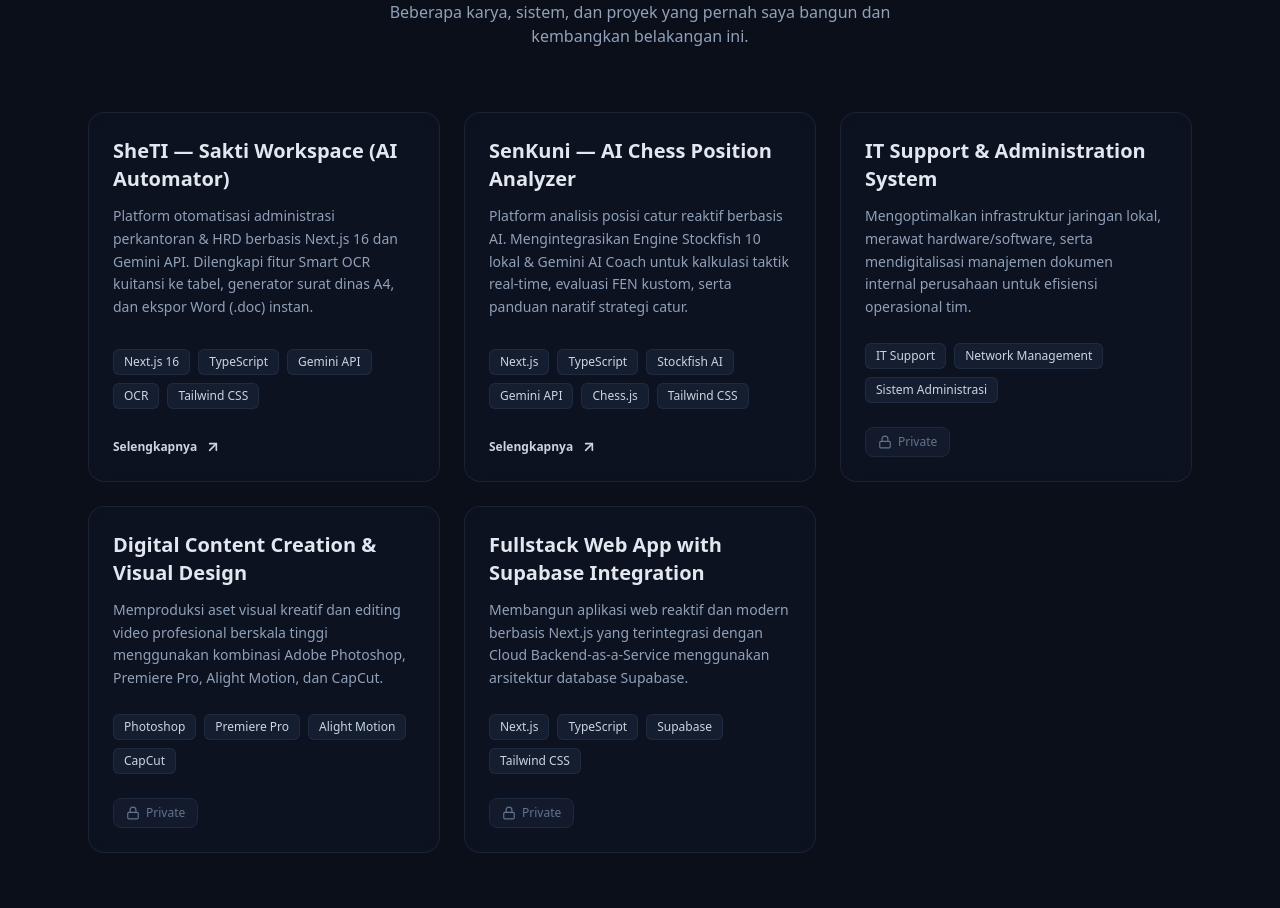
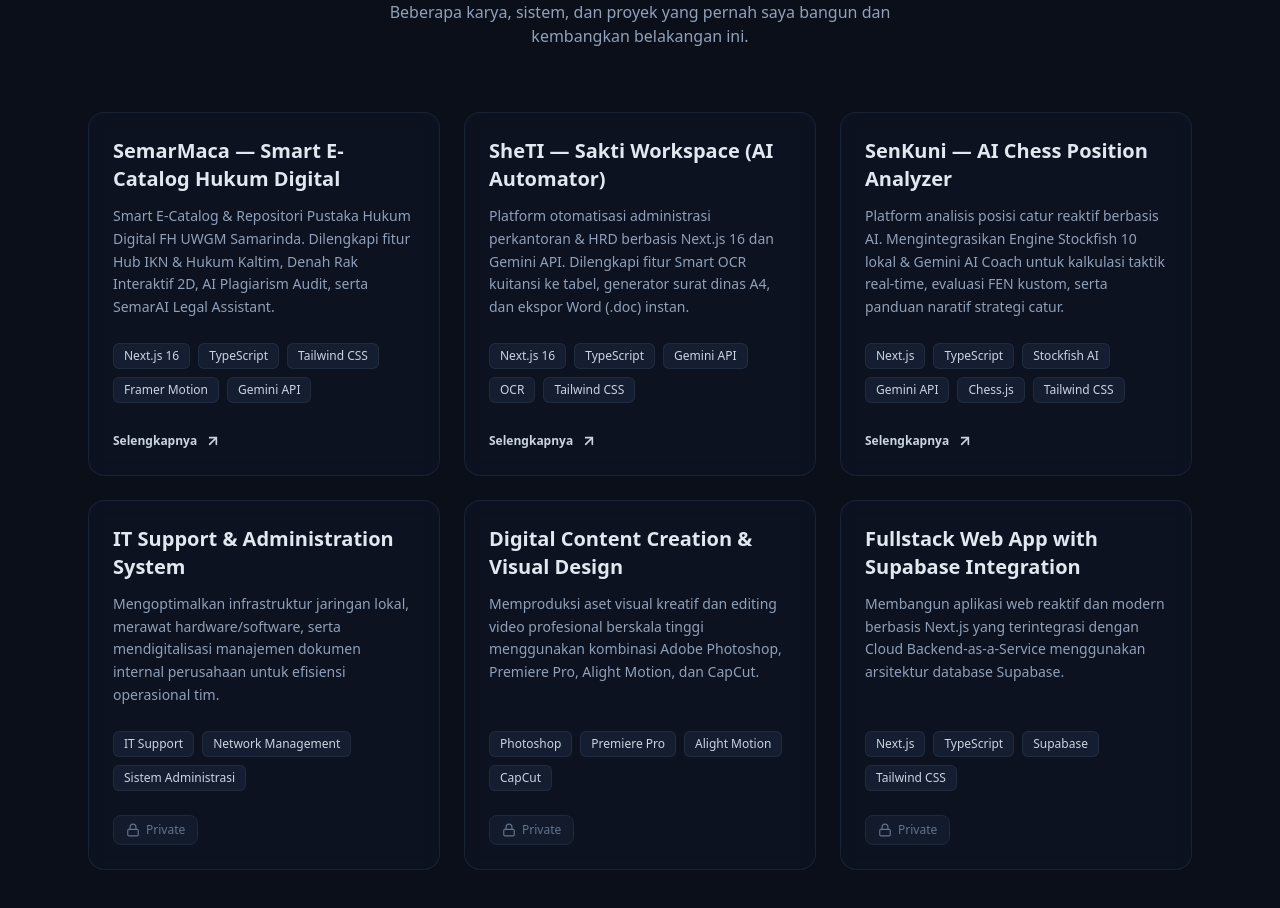
Before and after one commit to RobertDace/Portofolio, a Next.js app: page / in a window 1280 px wide. Shown: the part 960-1868 px from the top of the page. Built offline with nearby package versions, Linux system fonts and the light colour scheme.

Commit message:
feat: tambah proyek SemarMaca v2.0 ke portofolio

```diff
--- a/components/Projects.tsx
+++ b/components/Projects.tsx
@@ -5,17 +5,24 @@ import { motion, Variants } from "framer-motion";
 export default function Projects() {
   const projectList = [
     {
+      title: "SemarMaca — Smart E-Catalog Hukum Digital",
+      description: "Smart E-Catalog & Repositori Pustaka Hukum Digital FH UWGM Samarinda. Dilengkapi fitur Hub IKN & Hukum Kaltim, Denah Rak Interaktif 2D, AI Plagiarism Audit, serta SemarAI Legal Assistant.",
+      tags: ["Next.js 16", "TypeScript", "Tailwind CSS", "Framer Motion", "Gemini API"],
+      link: "https://semar-maca.vercel.app/", // Ganti dengan URL Vercel SemarMaca milikmu
+      isPrivate: false,
+    },
+    {
       title: "SheTI — Sakti Workspace (AI Automator)",
       description: "Platform otomatisasi administrasi perkantoran & HRD berbasis Next.js 16 dan Gemini API. Dilengkapi fitur Smart OCR kuitansi ke tabel, generator surat dinas A4, dan ekspor Word (.doc) instan.",
       tags: ["Next.js 16", "TypeScript", "Gemini API", "OCR", "Tailwind CSS"],
-      link: "https://sheti-workspace.vercel.app", // Sesuaikan dengan link Vercel SheTI milikmu
+      link: "https://she-ti.vercel.app/",
       isPrivate: false,
     },
     {
       title: "SenKuni — AI Chess Position Analyzer",
       description: "Platform analisis posisi catur reaktif berbasis AI. Mengintegrasikan Engine Stockfish 10 lokal & Gemini AI Coach untuk kalkulasi taktik real-time, evaluasi FEN kustom, serta panduan naratif strategi catur.",
       tags: ["Next.js", "TypeScript", "Stockfish AI", "Gemini API", "Chess.js", "Tailwind CSS"],
-      link: "https://senkuni.vercel.app", // Sesuaikan dengan URL Vercel SenKuni milikmu
+      link: "https://senkuni.vercel.app",
       isPrivate: false,
     },
     {
@@ -75,7 +82,7 @@ export default function Projects() {
         </p>
       </div>
 
-      {/* Grid Proyek */}
+      {/* Grid Proyek (Sangat simetris 3 kolom di Desktop untuk 6 Kartu) */}
       <motion.div
         variants={containerVariants}
         initial="hidden"
```
